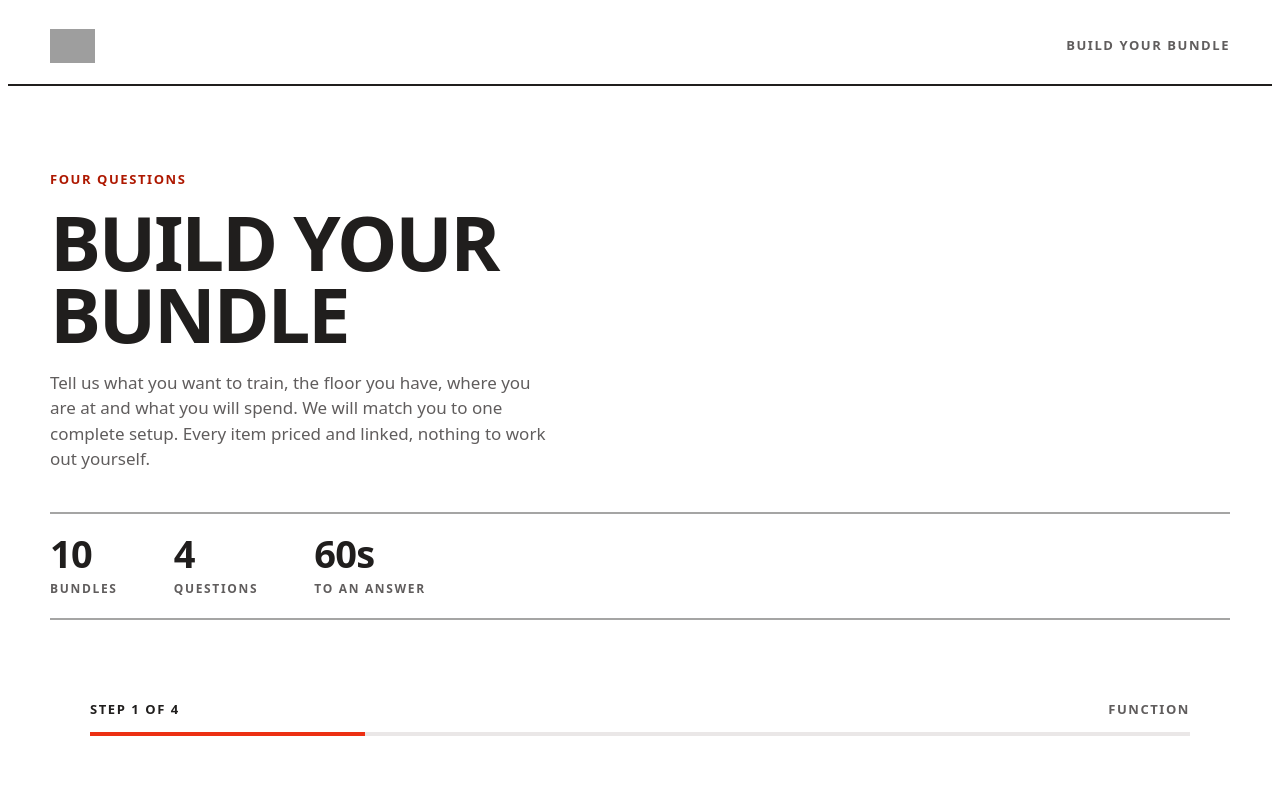
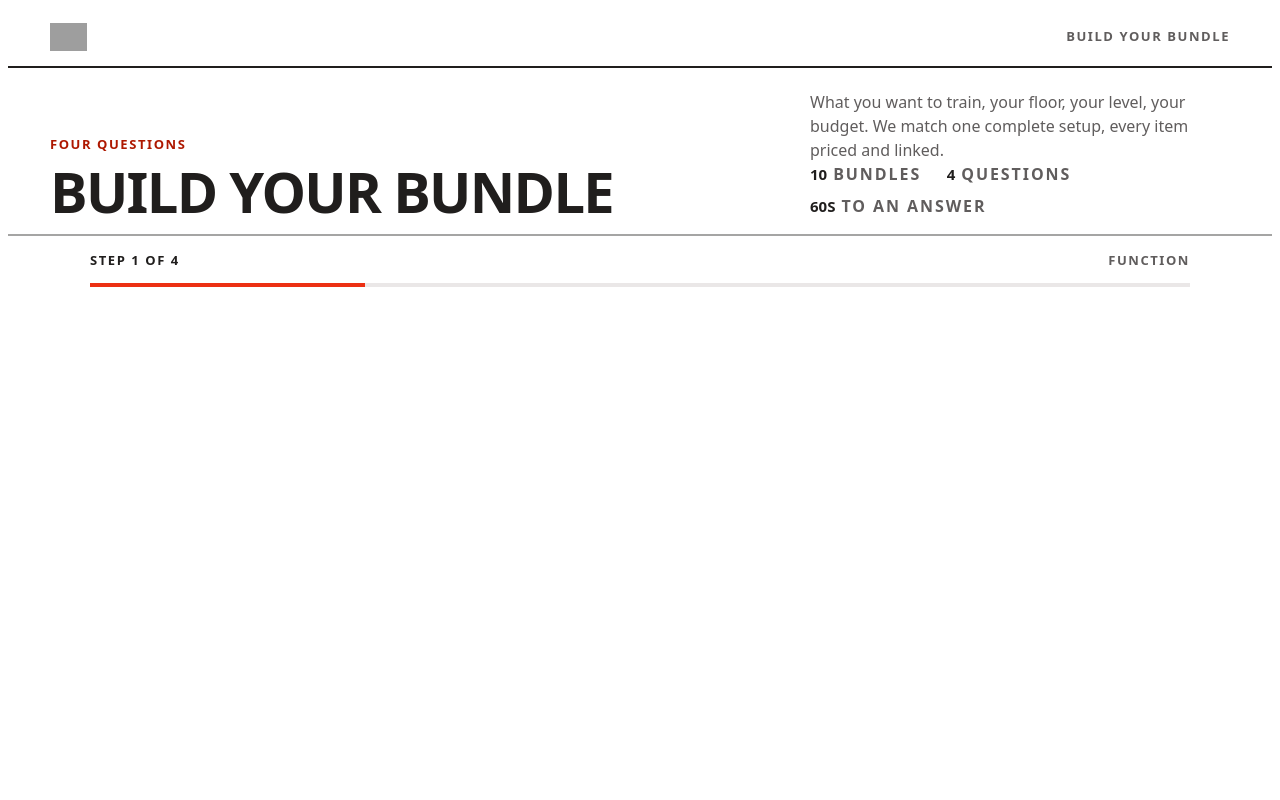
Before and after one commit to goodkarmadoge/Homegym-sg, a website with bundled scripts: page src/bundle-quiz.html in a window 1280 px wide. Shown: the top 800 px of the page. Built offline with nearby package versions, Linux system fonts and the light colour scheme; grey boxes are pictures that could not be loaded.

Commit message:
Condense the hero so the quiz clears the fold
The hero was a stacked column down the left: kicker, a two-line 76px
headline capped at 16ch, a 52ch paragraph and three large stat blocks
between two rules. It ran about 700px tall with the right half of the page
empty, and pushed step one entirely below the fold.

It is now one horizontal band. The headline sits left in a column wide
enough to set BUILD YOUR BUNDLE on a single line, the supporting copy and
the three counts run beside it, and the counts are a line of small caps
rather than stat blocks with a rule above and below. Copy cut to one
sentence. The band is 168px.

The quiz's own rhythm was tightened to match: smaller top inset, a shorter
progress margin, the question headline down from clamp(32,5.4vw,60) to
clamp(28,3.8vw,46), and the blocked-step hint moved into the actions row
beside the disabled button instead of reserving a band of its own above
it. That last one is worth 34px on first paint, since step one always
starts unanswered and so always showed the hint.

Measured with the Continue button as the mark:

  1920x1080  fits, 332px to spare
  1440x900   fits, 152px
  1366x768   fits, 20px
  1280x720   28px over, though all six options are still visible and only
             the button falls below

Co-Authored-By: RuFlo <ruv@ruv.net>

```diff
--- a/src/bundle-quiz.html
+++ b/src/bundle-quiz.html
@@ -47,12 +47,12 @@ p{margin:0}
 
 header .wrap{
   display:flex;align-items:center;justify-content:space-between;
-  gap:16px;min-height:76px;flex-wrap:wrap;
+  gap:16px;min-height:58px;flex-wrap:wrap;
 }
 .logo{display:flex;align-items:center;text-decoration:none}
 /* The logo is colour artwork; the system prints photography black and white but
    a brand mark is not photography, so it is left alone. */
-.logo img{display:block;height:34px;width:auto}
+.logo img{display:block;height:28px;width:auto}
 .masthead-note{
   font-size:13px;font-weight:800;letter-spacing:.12em;
   text-transform:uppercase;color:var(--n700);
@@ -63,35 +63,48 @@ header .wrap{
 
 /* ── Hero ───────────────────────────────────────────────────────────────── */
 
-.hero{padding:clamp(28px,6vw,64px) 0 clamp(20px,3vw,32px)}
+/* One horizontal band rather than a stack. The headline sits left, the
+   supporting copy and the counts run beside it, so the hero uses the full
+   column width instead of a narrow ribbon down the left with the whole right
+   half empty. Whole band is roughly 150px tall, which leaves the fold for the
+   quiz itself. */
+.hero{padding:clamp(14px,2vw,22px) 0 clamp(12px,1.4vw,16px);border-bottom:2px solid var(--divider)}
+.hero .wrap{
+  display:flex;align-items:flex-end;justify-content:space-between;
+  gap:clamp(20px,4vw,56px);flex-wrap:wrap;
+}
+/* The lead takes the width its headline needs so BUILD YOUR BUNDLE sets on
+   one line on a laptop; the aside takes what is left. */
+.hero__lead{flex:1 1 560px;min-width:min(100%,300px)}
+.hero__aside{flex:0 1 420px;min-width:min(100%,300px)}
+
 .hero .kicker{
   font-size:13px;font-weight:800;letter-spacing:.12em;
   text-transform:uppercase;color:var(--accent-700);
 }
 .hero h1{
-  margin:16px 0 0;
+  margin:10px 0 0;
   font-weight:800;text-transform:uppercase;
-  font-size:clamp(38px,7vw,76px);line-height:.95;letter-spacing:-.03em;
-  max-width:16ch;
+  /* No max-width: at this size "BUILD YOUR BUNDLE" sets on one line on a
+     laptop, which is what stops the band being three deep. */
+  font-size:clamp(32px,4.6vw,56px);line-height:.95;letter-spacing:-.03em;
 }
 .hero p{
-  margin:20px 0 0;max-width:52ch;color:var(--n700);
-  font-size:clamp(15px,1.4vw,17px);
+  margin:0;color:var(--n700);
+  font-size:clamp(15px,1.3vw,16px);line-height:1.5;
 }
 
+/* The three counts as one line of small caps rather than three stat blocks,
+   and a single rule under the band instead of a rule above and below. */
 .facts{
-  display:flex;flex-wrap:wrap;gap:clamp(24px,5vw,56px);
-  margin-top:clamp(24px,4vw,40px);
-  border-top:2px solid var(--divider);border-bottom:2px solid var(--divider);
-  padding:20px 0;
+  display:flex;flex-wrap:wrap;align-items:baseline;gap:8px clamp(16px,2vw,28px);
+  margin-top:12px;
+  font-size:12px;font-weight:800;letter-spacing:.12em;text-transform:uppercase;
+  color:var(--n700);
 }
 .fact .n{
-  font-size:clamp(24px,3.4vw,38px);font-weight:800;
-  line-height:1;letter-spacing:-.02em;font-variant-numeric:tabular-nums;
-}
-.fact .l{
-  margin-top:8px;color:var(--n700);
-  font-size:12px;font-weight:800;letter-spacing:.14em;text-transform:uppercase;
+  font-size:15px;color:var(--text);letter-spacing:0;
+  font-variant-numeric:tabular-nums;margin-right:6px;
 }
 
 /* ── Quiz mount ─────────────────────────────────────────────────────────── */
@@ -129,17 +142,17 @@ footer a{color:var(--accent-700)}
 <main>
   <section class="hero">
     <div class="wrap">
-      <p class="kicker">Four questions</p>
-      <h1>Build your bundle</h1>
-      <p>
-        Tell us what you want to train, the floor you have, where you are at and what
-        you will spend. We will match you to one complete setup. Every item priced and
-        linked, nothing to work out yourself.
-      </p>
-      <div class="facts">
-        <div class="fact"><div class="n">10</div><div class="l">Bundles</div></div>
-        <div class="fact"><div class="n">4</div><div class="l">Questions</div></div>
-        <div class="fact"><div class="n">60s</div><div class="l">To an answer</div></div>
+      <div class="hero__lead">
+        <p class="kicker">Four questions</p>
+        <h1>Build your bundle</h1>
+      </div>
+      <div class="hero__aside">
+        <p>What you want to train, your floor, your level, your budget. We match one complete setup, every item priced and linked.</p>
+        <p class="facts">
+          <span class="fact"><span class="n">10</span>Bundles</span>
+          <span class="fact"><span class="n">4</span>Questions</span>
+          <span class="fact"><span class="n">60s</span>To an answer</span>
+        </p>
       </div>
     </div>
   </section>
--- a/src/quiz/homegym-bundle-quiz.js
+++ b/src/quiz/homegym-bundle-quiz.js
@@ -356,12 +356,12 @@ class HomegymBundleQuiz extends HTMLElement {
         <div class="view">
           <div aria-live="polite" class="visually-hidden">Step ${step} of ${TOTAL_STEPS}</div>
           ${inner}
-          <div class="validation" role="status">${esc(blocked)}</div>
           <div class="actions">
             <button class="btn btn--primary" data-action="next" type="button"
                     ${blocked ? 'disabled aria-disabled="true"' : ''}>
               ${isLast ? 'Build my bundle' : 'Continue'} ${ARROW}
             </button>
+            <span class="validation" role="status">${esc(blocked)}</span>
             ${canGoBack ? `<button class="btn btn--text" data-action="back" type="button">${BACK_ARROW} Back</button>` : ''}
             ${hasResult && !isLast ? `<button class="btn btn--text" data-action="forward" type="button">Forward to my bundle ${ARROW}</button>` : ''}
           </div>
--- a/src/quiz/styles.js
+++ b/src/quiz/styles.js
@@ -103,7 +103,7 @@ export const STYLES = css`
   .quiz {
     max-width: 1180px;
     margin: 0 auto;
-    padding: clamp(20px, 4vw, 48px) clamp(16px, 4vw, 40px) 80px;
+    padding: clamp(10px, 1.2vw, 16px) clamp(16px, 4vw, 40px) 80px;
   }
 
   /* Every step body rises in. Killed entirely under reduced motion. */
@@ -115,7 +115,7 @@ export const STYLES = css`
 
   /* ── Progress header ────────────────────────────────────────────────────── */
 
-  .progress { margin-bottom: clamp(28px, 4vw, 46px); }
+  .progress { margin-bottom: clamp(16px, 2vw, 24px); }
   .progress__meta {
     display: flex;
     justify-content: space-between;
@@ -147,20 +147,20 @@ export const STYLES = css`
   [data-focus]:focus-visible { outline: 2px solid var(--accent); outline-offset: 2px; }
 
   .headline {
-    font-size: clamp(32px, 5.4vw, 60px);
+    font-size: clamp(28px, 3.8vw, 46px);
     font-weight: 800;
     text-transform: uppercase;
     letter-spacing: -0.02em;
-    line-height: 0.95;
-    max-width: 20ch;
-    margin-bottom: 18px;
+    line-height: 0.98;
+    max-width: 24ch;
+    margin-bottom: 10px;
   }
   .subhead {
     font-size: clamp(15px, 1.4vw, 17px);
     font-weight: 400;
     color: var(--n700);
-    max-width: 46ch;
-    margin-bottom: clamp(24px, 3vw, 34px);
+    max-width: 60ch;
+    margin-bottom: clamp(14px, 1.6vw, 20px);
     line-height: 1.5;
   }
   .eyebrow {
@@ -418,7 +418,7 @@ export const STYLES = css`
     align-items: center;
     gap: 22px;
     flex-wrap: wrap;
-    margin-top: clamp(34px, 5vw, 60px);
+    margin-top: clamp(14px, 1.6vw, 20px);
   }
   .actions--result { gap: 12px; margin-top: 26px; }
 
@@ -477,12 +477,14 @@ export const STYLES = css`
   }
   .btn--text:hover { color: var(--accent-700); }
 
+  /* Sits in the actions row beside the disabled button rather than above it,
+     so an unanswered step does not reserve a band of its own. */
   .validation {
     font-size: 14px;
     font-weight: 600;
     color: var(--accent-700);
-    min-height: 20px;
-    margin-top: 14px;
+    max-width: 34ch;
+    line-height: 1.35;
   }
 
   /* ── Matching transition ────────────────────────────────────────────────── */
```
